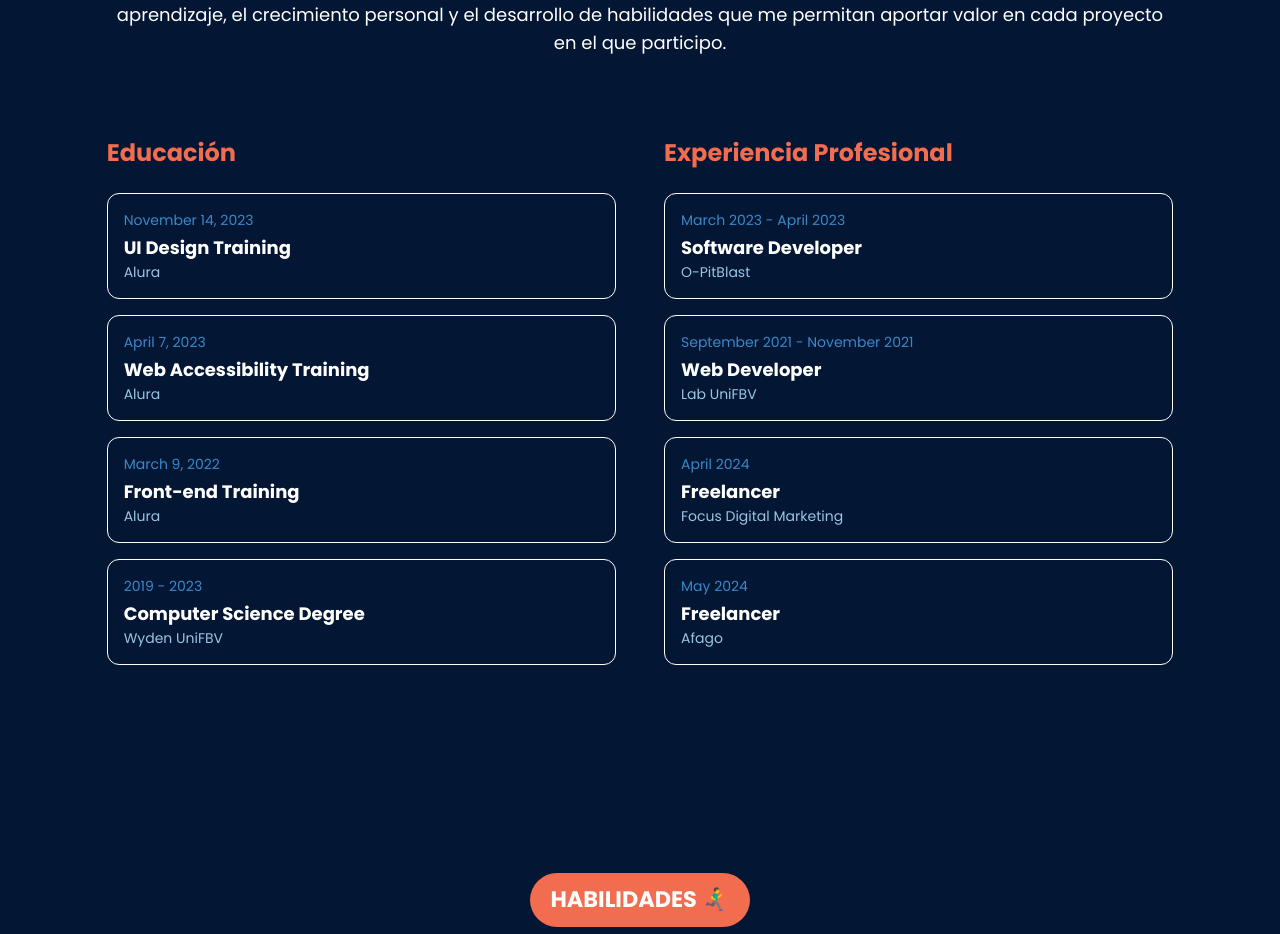
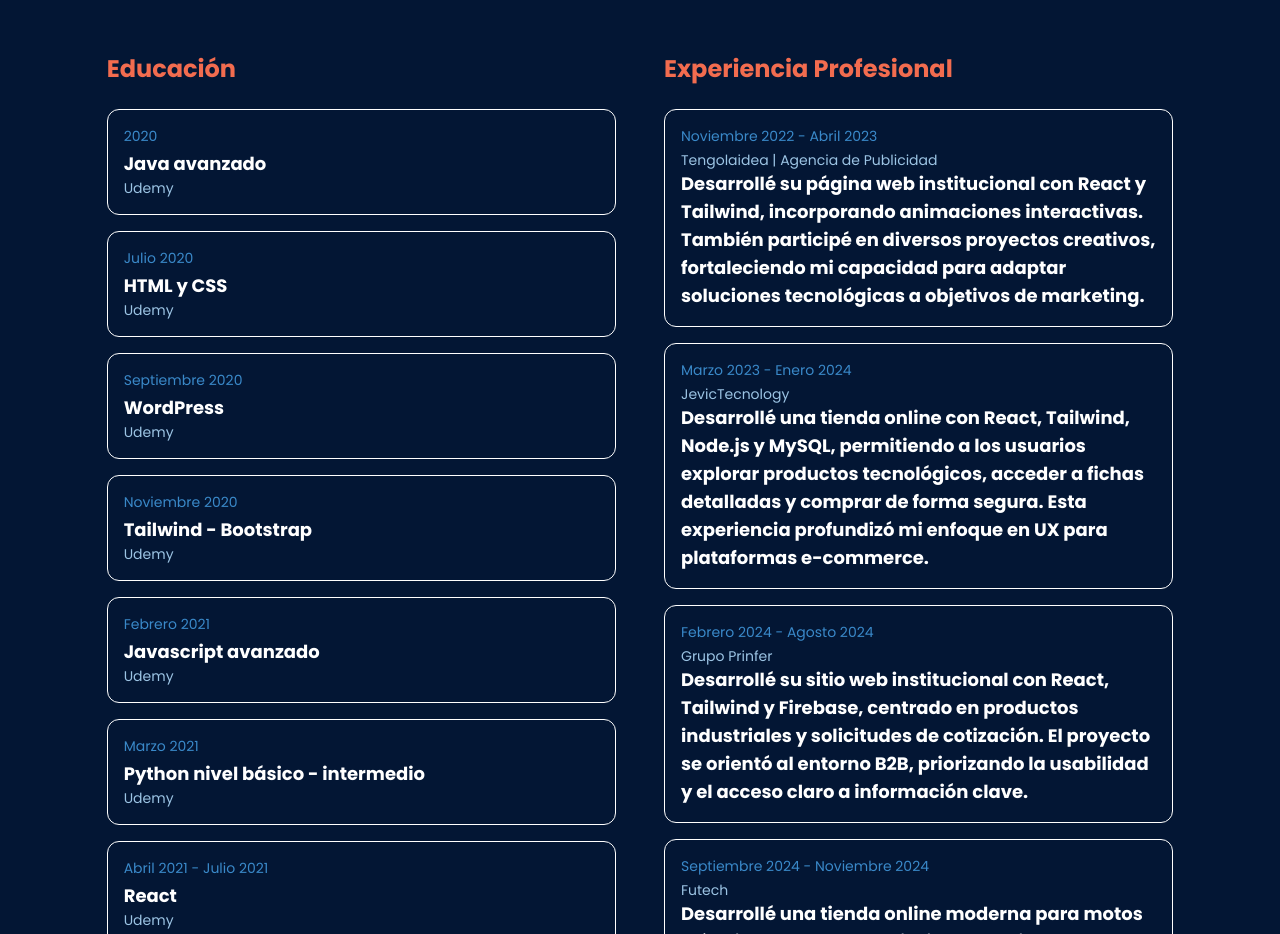
Before and after one commit to Case1490/portafolio2.0, a React (Vite) app: page / in a window 1280 px wide. Shown: the part 1866-2800 px from the top of the page. Built offline with nearby package versions, Linux system fonts and the light colour scheme.

Commit message:
99% terminado

```diff
--- a/src/components/Journey.jsx
+++ b/src/components/Journey.jsx
@@ -1,47 +1,99 @@
 const Journey = () => {
   const education = [
     {
-      date: "November 14, 2023",
-      title: "UI Design Training",
-      place: "Alura",
+      date: "2020",
+      title: "Java avanzado",
+      place: "Udemy",
     },
     {
-      date: "April 7, 2023",
-      title: "Web Accessibility Training",
-      place: "Alura",
+      date: "Julio 2020",
+      title: "HTML y CSS",
+      place: "Udemy",
+    },
+
+    {
+      date: "Septiembre 2020",
+      title: "WordPress",
+      place: "Udemy",
     },
     {
-      date: "March 9, 2022",
-      title: "Front-end Training",
-      place: "Alura",
+      date: "Noviembre 2020",
+      title: "Tailwind - Bootstrap",
+      place: "Udemy",
     },
     {
-      date: "2019 - 2023",
-      title: "Computer Science Degree",
-      place: "Wyden UniFBV",
+      date: "Febrero 2021",
+      title: "Javascript avanzado",
+      place: "Udemy",
+    },
+    {
+      date: "Marzo 2021",
+      title: "Python nivel básico - intermedio",
+      place: "Udemy",
+    },
+    {
+      date: "Abril 2021 - Julio 2021",
+      title: "React",
+      place: "Udemy",
+    },
+    {
+      date: "Octubre 2021",
+      title: "Node.js y NestJS",
+      place: "Udemy",
+    },
+    {
+      date: "Diciembre 2021",
+      title: "MySQL",
+      place: "Udemy",
+    },
+    {
+      date: "Febrero 2022",
+      title: "Flutter",
+      place: "Udemy",
+    },
+    {
+      date: "2022 - actualidad",
+      title: "Ingeniería de software",
+      place: "UTP - Universidad Tecnológica del Perú",
     },
   ];
 
   const experience = [
     {
-      date: "March 2023 - April 2023",
-      title: "Software Developer",
-      place: "O-PitBlast",
+      date: "Noviembre 2022 - Abril 2023",
+      detail:
+        "Desarrollé su página web institucional con React y Tailwind, incorporando animaciones interactivas. También participé en diversos proyectos creativos, fortaleciendo mi capacidad para adaptar soluciones tecnológicas a objetivos de marketing.",
+      place: "Tengolaidea | Agencia de Publicidad",
     },
     {
-      date: "September 2021 - November 2021",
-      title: "Web Developer",
-      place: "Lab UniFBV",
+      date: "Marzo 2023 - Enero 2024",
+      detail:
+        "Desarrollé una tienda online con React, Tailwind, Node.js y MySQL, permitiendo a los usuarios explorar productos tecnológicos, acceder a fichas detalladas y comprar de forma segura. Esta experiencia profundizó mi enfoque en UX para plataformas e-commerce.",
+      place: "JevicTecnology",
     },
     {
-      date: "April 2024",
-      title: "Freelancer",
-      place: "Focus Digital Marketing",
+      date: "Febrero 2024 - Agosto 2024",
+      detail:
+        "Desarrollé su sitio web institucional con React, Tailwind y Firebase, centrado en productos industriales y solicitudes de cotización. El proyecto se orientó al entorno B2B, priorizando la usabilidad y el acceso claro a información clave.",
+      place: "Grupo Prinfer",
     },
     {
-      date: "May 2024",
-      title: "Freelancer",
-      place: "Afago",
+      date: "Septiembre 2024 - Noviembre 2024",
+      detail:
+        "Desarrollé una tienda online moderna para motos eléctricas con React, Tailwind, Node.js y MySQL. La plataforma permite explorar modelos, comparar especificaciones y realizar consultas, destacando los beneficios de la movilidad eléctrica.",
+      place: "Futech",
+    },
+    {
+      date: "Diciembre 2024",
+      detail:
+        "Desarrollé el sitio institucional de una empresa dedicada al desarrollo web, usando React, Tailwind y animaciones interactivas. El resultado refleja de forma dinámica sus servicios y refuerza su identidad visual.",
+      place: "Webberyl",
+    },
+    {
+      date: "Actualidad 2025",
+      detail:
+        "Diseñé y desarrollé el sitio web de una agencia enfocada en neuromarketing, utilizando React, Tailwind y animaciones interactivas. El diseño comunica su enfoque innovador, combinando estética publicitaria con funcionalidad estratégica.",
+      place: "Agencia de publicidad | PropositoCreativo",
     },
   ];
 
@@ -89,8 +141,8 @@ const Journey = () => {
               <p className="text-sm text-[var(--OceanBlue)] mb-1">
                 {item.date}
               </p>
-              <p className="text-lg font-semibold text-white">{item.title}</p>
               <p className="text-sm text-[var(--SkyBlue)]">{item.place}</p>
+              <p className="text-lg font-semibold text-white">{item.detail}</p>
             </div>
           ))}
         </div>
--- a/src/sections/AboutMe.jsx
+++ b/src/sections/AboutMe.jsx
@@ -33,14 +33,10 @@ const AboutMe = () => {
               Hola! Soy Renzo Ramos
             </h1>
             <p className="text-sm lg:text-lg">
-              Lorem ipsum dolor sit amet consectetur adipisicing elit. Eos
-              aliquam earum voluptatibus natus eligendi similique odit aut
-              repellat eveniet sit aperiam, optio expedita maiores incidunt
-              tenetur facilis mollitia est consequatur!Lorem ipsum dolor sit
-              amet consectetur adipisicing elit. Eos aliquam earum voluptatibus
-              natus eligendi similique odit aut repellat eveniet sit aperiam,
-              optio expedita maiores incidunt tenetur facilis mollitia est
-              consequatur!
+              Soy Renzo Ramos, desarrollador web full stack con experiencia en
+              React, Node.js y MySQL. Me apasiona crear soluciones útiles y
+              funcionales, combinando diseño, lógica y rendimiento. Siempre
+              busco mejorar, aprender y aportar valor con cada línea de código.
             </p>
 
             <div className="text-white space-y-2">
--- a/src/sections/Contact.jsx
+++ b/src/sections/Contact.jsx
@@ -6,9 +6,9 @@ import { FaPhoneAlt } from "react-icons/fa";
 const Contact = () => {
   const [formData, setFormData] = useState({
     name: "",
+    lastname: "",
+    phone: "",
     email: "",
-    phone: "",
-    subject: "",
     message: "",
   });
 
@@ -28,9 +28,10 @@ const Contact = () => {
         <div className="w-full lg:w-1/2 text-white lg:text-left text-center">
           <h1 className="title-page">Contáctame 📲</h1>
           <p>
-            Lorem ipsum dolor sit amet consectetur adipisicing elit. Molestiae
-            quod corporis, recusandae illo saepe cumque. quod corporis,
-            recusandae illo saepe cumque.
+            <b>¿Tienes un proyecto en mente?</b> <br /> Estoy disponible para
+            colaborar en nuevos desafíos. Si buscas a alguien comprometido,
+            creativo y con experiencia en desarrollo web, no dudes en
+            escribirme. ¡Hablemos y hagamos realidad tus ideas!
           </p>
           <div className="border rounded-xl mx-auto lg:mx-0 max-w-[400px] mt-10 px-4 py-6 space-y-6">
             <div className="flex items-center gap-x-3 text-[var(--OrangeMain)]">
@@ -55,10 +56,10 @@ const Contact = () => {
                 </label>
                 <input
                   type="text"
-                  name="nombres"
+                  name="name"
                   value={formData.name}
                   onChange={handleChange}
-                  placeholder="John Carter"
+                  placeholder="Renzo"
                   className="w-full px-3 py-2 border rounded-lg outline-none focus:ring-2 focus:ring-orange-400"
                   required
                 />
@@ -70,8 +71,8 @@ const Contact = () => {
                 </label>
                 <input
                   type="text"
-                  name="apellidos"
-                  value={formData.email}
+                  name="lastname"
+                  value={formData.lastname}
                   onChange={handleChange}
                   placeholder="contact@email.com"
                   className="w-full px-3 py-2 border rounded-lg outline-none focus:ring-2 focus:ring-orange-400"
@@ -98,7 +99,7 @@ const Contact = () => {
                 <input
                   type="email"
                   name="email"
-                  value={formData.phone}
+                  value={formData.email}
                   onChange={handleChange}
                   placeholder="cliente@gmail.com"
                   className="w-full px-3 py-2 border rounded-lg outline-none focus:ring-2 focus:ring-orange-400"
@@ -121,7 +122,7 @@ const Contact = () => {
 
             <button
               type="submit"
-              className="w-full py-2 bg-[var(--OrangeMain)] text-white rounded-lg cursor-pointer"
+              className="w-full py-2 btn-contact text-white rounded-lg cursor-pointer"
             >
               Enviar Mensaje
             </button>
```
